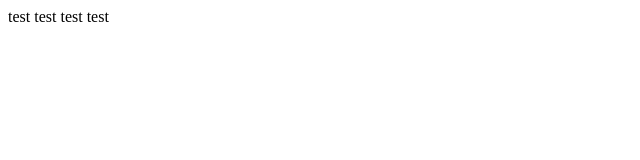
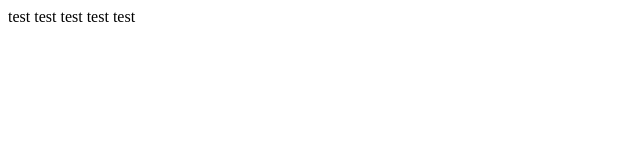
Before and after one commit to miketest00/miketest00.github.io, a plain HTML site: page miketest00.github.io/index.html in a window 1280 px wide. Shown: the full height of the page, 0-640 px from the left. Drawn offline with Linux system fonts and the light colour scheme.

Commit message:
Update index.html

```diff
--- a/miketest00.github.io/index.html
+++ b/miketest00.github.io/index.html
@@ -7,6 +7,6 @@
 
 <body>
 
-test test test test
+test test test test test
 </body>
 </html>
```
